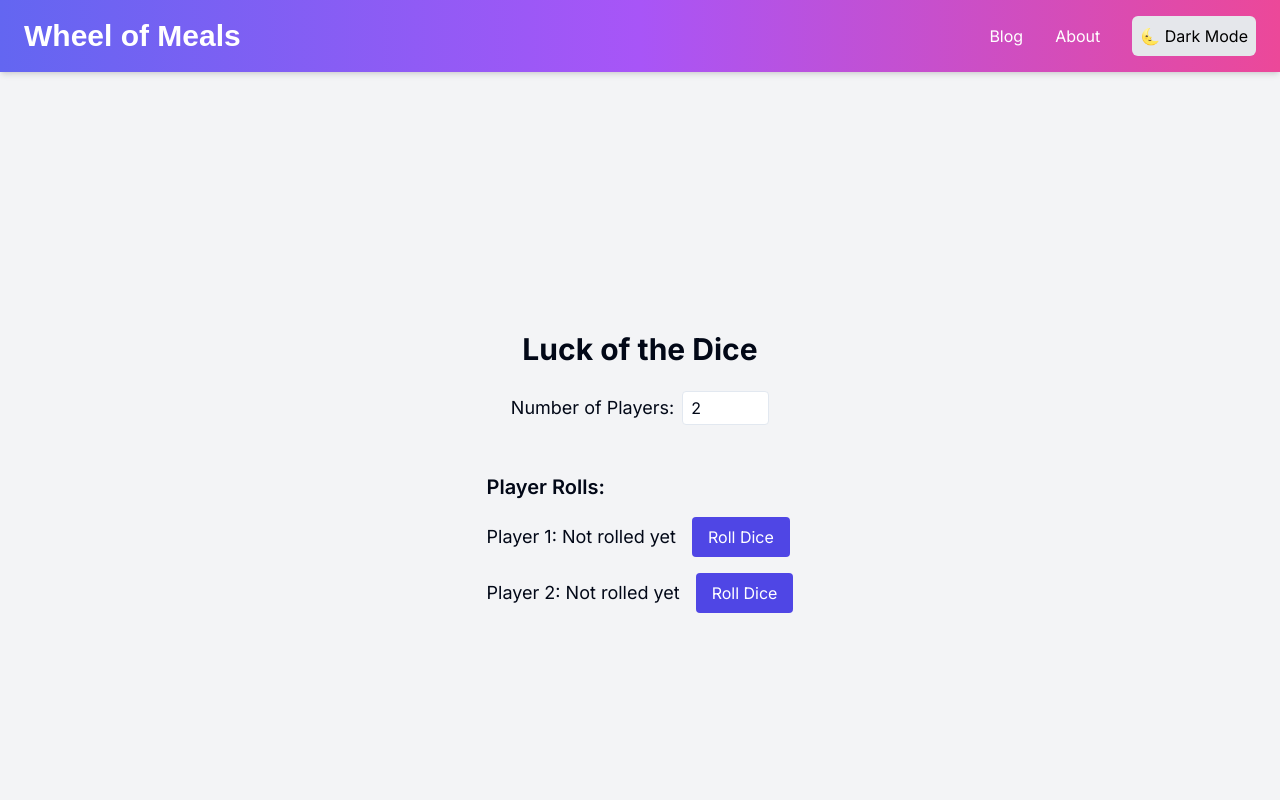
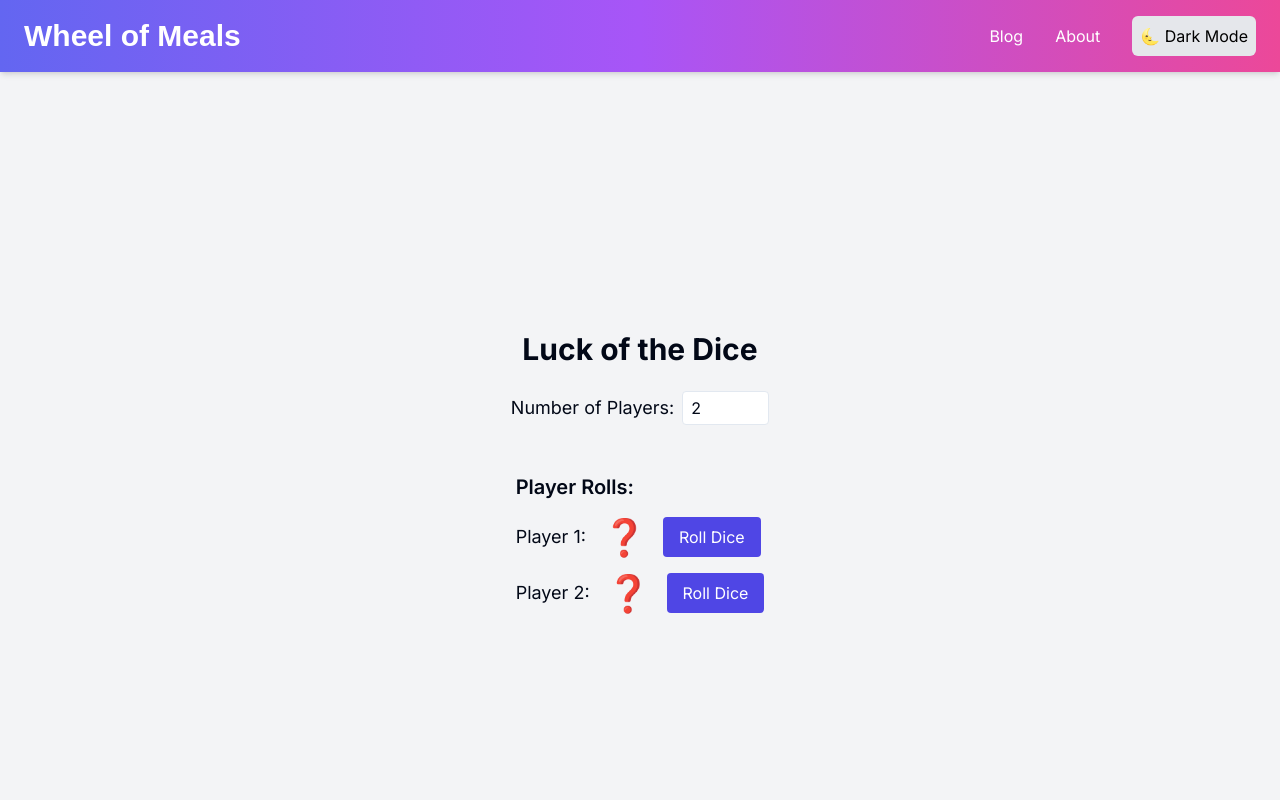
Before and after one commit to omeryildirim0/wheel, a Next.js app: page /games/dice in a window 1280 px wide. Shown: the top 800 px of the page. Built offline with nearby package versions, Linux system fonts and the light colour scheme.

Commit message:
dice on the page

```diff
--- a/app/games/dice/page.tsx
+++ b/app/games/dice/page.tsx
@@ -3,9 +3,13 @@
 import { useState } from "react";
 import { motion } from "framer-motion";
 
+// Dice emojis corresponding to numbers 1-6
+const diceFaces = ["⚀", "⚁", "⚂", "⚃", "⚄", "⚅"];
+
 const LuckOfTheDice = () => {
   const [playerCount, setPlayerCount] = useState<number>(2); // Default to 2 players
-  const [playerRolls, setPlayerRolls] = useState<number[]>(Array(2).fill(null)); // Array of rolls for each player
+  const [playerRolls, setPlayerRolls] = useState<(number | null)[]>(Array(2).fill(null)); // Array of rolls for each player
+  const [rolling, setRolling] = useState<number | null>(null); // Track which player is currently rolling
   const [result, setResult] = useState<string | null>(null);
 
   const handlePlayerCountChange = (e: React.ChangeEvent<HTMLInputElement>) => {
@@ -13,19 +17,27 @@ const LuckOfTheDice = () => {
     setPlayerCount(newPlayerCount);
     setPlayerRolls(Array(newPlayerCount).fill(null)); // Reset the rolls array based on player count
     setResult(null);
+    setRolling(null); // Reset rolling status
   };
 
   const rollDiceForPlayer = (index: number) => {
-    const newRolls = [...playerRolls];
-    newRolls[index] = Math.floor(Math.random() * 6) + 1;
-    setPlayerRolls(newRolls);
+    setRolling(index); // Mark the player as rolling
+    setTimeout(() => {
+      const roll = Math.floor(Math.random() * 6) + 1;
+      const newRolls = [...playerRolls];
+      newRolls[index] = roll;
+      setPlayerRolls(newRolls);
+      setRolling(null); // Stop rolling animation
 
-    // Check if all players have rolled
-    if (newRolls.every(roll => roll !== null)) {
-      const lowestRoll = Math.min(...newRolls);
-      const playerToPay = newRolls.indexOf(lowestRoll) + 1;
-      setResult(`Player ${playerToPay} pays for the meal with a roll of ${lowestRoll}!`);
-    }
+      // Check if all players have rolled (filter out nulls)
+      if (newRolls.every((roll) => roll !== null)) {
+        // Safely filter nulls and compute result
+        const validRolls = newRolls.filter((roll): roll is number => roll !== null);
+        const lowestRoll = Math.min(...validRolls); // Now TypeScript knows these are numbers
+        const playerToPay = newRolls.indexOf(lowestRoll) + 1;
+        setResult(`Player ${playerToPay} pays for the meal with a roll of ${lowestRoll}!`);
+      }
+    }, 1000); // Simulate a rolling delay of 1 second
   };
 
   return (
@@ -51,11 +63,27 @@ const LuckOfTheDice = () => {
         <ul className="space-y-4">
           {playerRolls.map((roll, index) => (
             <li key={index} className="flex items-center space-x-4">
-              <span className="text-lg">Player {index + 1}: {roll !== null ? roll : "Not rolled yet"}</span>
+              <span className="text-lg">Player {index + 1}: </span>
+
+              {/* Show rolling animation or dice face */}
+              {rolling === index ? (
+                <motion.span
+                  animate={{ rotate: [0, 360] }} // Simple rolling effect
+                  transition={{ duration: 1, repeat: Infinity }}
+                  className="text-3xl"
+                >
+                  🎲
+                </motion.span>
+              ) : (
+                <span className="text-4xl">{roll !== null ? diceFaces[roll - 1] : "❓"}</span>
+              )}
+
               <button
                 onClick={() => rollDiceForPlayer(index)}
-                className={`bg-indigo-600 text-white px-4 py-2 rounded hover:bg-indigo-700 ${roll !== null ? "opacity-50 cursor-not-allowed" : ""}`}
-                disabled={roll !== null} // Disable button if player has already rolled
+                className={`bg-indigo-600 text-white px-4 py-2 rounded hover:bg-indigo-700 ${
+                  roll !== null ? "opacity-50 cursor-not-allowed" : ""
+                }`}
+                disabled={roll !== null || rolling !== null} // Disable button if player has already rolled or another player is rolling
               >
                 {roll !== null ? "Rolled" : "Roll Dice"}
               </button>
```
